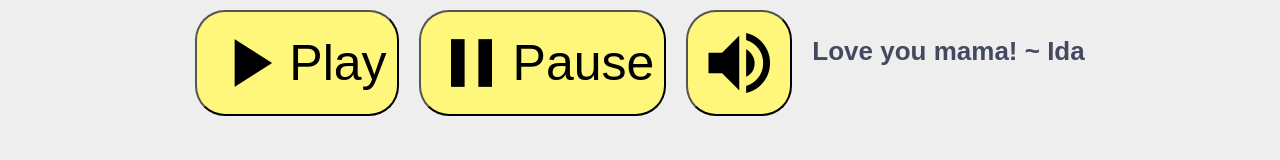
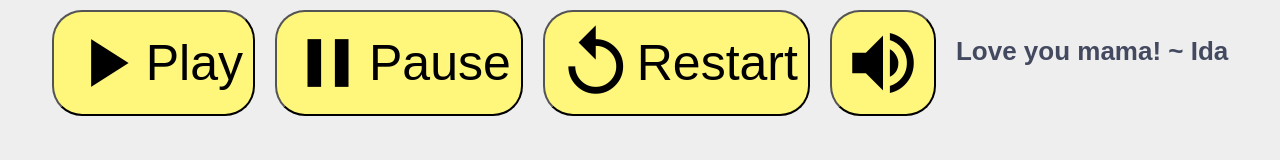
Before and after one commit to pippiquimby/easyyt, a plain HTML site: page index.html in a window 1280 px wide. Drawn offline with nearby package versions, Linux system fonts and the light colour scheme.

Commit message:
Update index.html

```diff
--- a/index.html
+++ b/index.html
@@ -31,6 +31,12 @@
       <span>Pause</span>
     </button>
  </div>
+    <div class="control-group" id="replay" >
+    <button type="button" class="btn-icon" aria-label="Replay">
+      <i class="material-icons" aria-hidden="true">replay</i>
+      <span>Restart</span>
+    </button>
+ </div>
 
 
   <!-- Audio Controls -->
```
